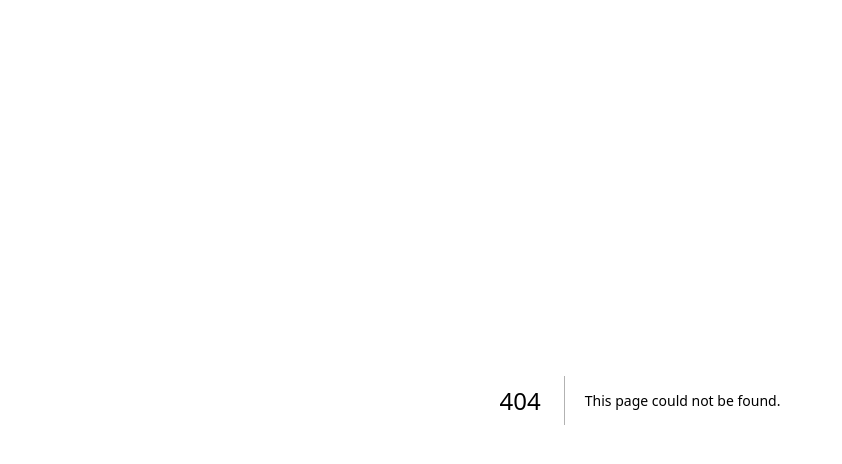
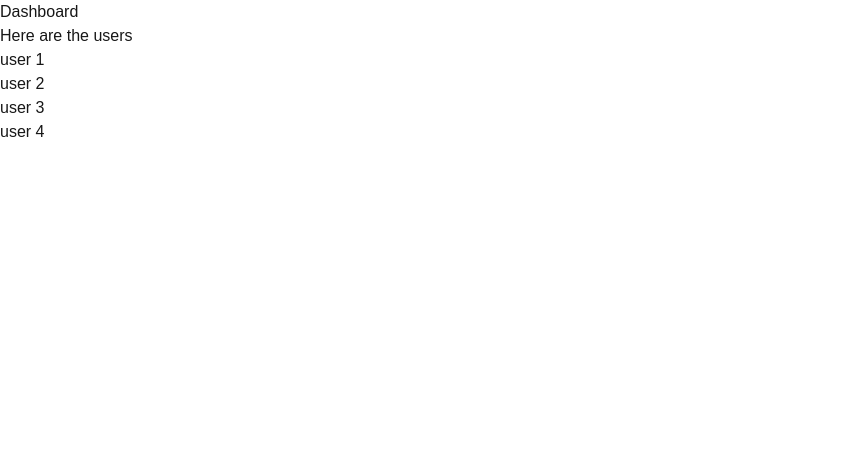
Before and after one commit to hunchodragovic/nextrepo, a Next.js app: page /dashboard/users in a window 1280 px wide. Before the commit this address had no page. Shown: the top 464 px of the page, without its empty margins (0-842 px from the left). Built offline with nearby package versions, Linux system fonts and the light colour scheme.

Commit message:
Next tailwind

```diff
--- /dev/null
+++ b/app/components/Hello.tsx
@@ -0,0 +1,10 @@
+"use client";
+import React from "react";
+
+const Hello = () => {
+  console.log("Hello, world!, from Hello component");
+
+  return <div>Helloo</div>;
+};
+
+export default Hello;
--- /dev/null
+++ b/app/dashboard/analytics/page.tsx
@@ -0,0 +1,7 @@
+import React from "react";
+
+const Analytics = () => {
+  return <div>Analytics</div>;
+};
+
+export default Analytics;
--- /dev/null
+++ b/app/dashboard/page.tsx
@@ -0,0 +1,7 @@
+import React from "react";
+
+const Gang = () => {
+  return <div>ggggg</div>;
+};
+
+export default Gang;
--- /dev/null
+++ b/app/dashboard/users/[id]/page.tsx
@@ -0,0 +1,13 @@
+import React from "react";
+
+interface IdProps {
+  params: {
+    id: string;
+  };
+}
+
+const Id: React.FC<IdProps> = ({ params: { id } }) => {
+  return <div>Id: {id}</div>;
+};
+
+export default Id;
--- /dev/null
+++ b/app/dashboard/users/page.tsx
@@ -0,0 +1,27 @@
+import Link from "next/link";
+import React from "react";
+
+const Page = () => {
+  return (
+    <div>
+      <h1>Dashboard</h1>
+      <p>Here are the users</p>
+      <ul>
+        <li>
+          <Link href="/dashboard/users/1">user 1</Link>
+        </li>
+        <li>
+          <Link href="/dashboard/users/2">user 2</Link>
+        </li>
+        <li>
+          <Link href="/dashboard/users/3">user 3</Link>
+        </li>
+        <li>
+          <Link href="/dashboard/users/4">user 4</Link>
+        </li>
+      </ul>
+    </div>
+  );
+};
+
+export default Page;
--- a/app/page.tsx
+++ b/app/page.tsx
@@ -1,5 +1,13 @@
-import Image from "next/image";
+import { log } from "console";
+import Hello from "./components/Hello";
 
 export default function Home() {
-  return <h1 className="text-3xl">Welcome to next</h1>;
+  log("Hello, world!");
+  return (
+    <>
+      <Hello />
+      <h1 className="text-violet-500 font-bold text-4xl">Welcome to next</h1>
+      <h2>Hello, world!</h2>
+    </>
+  );
 }
```
